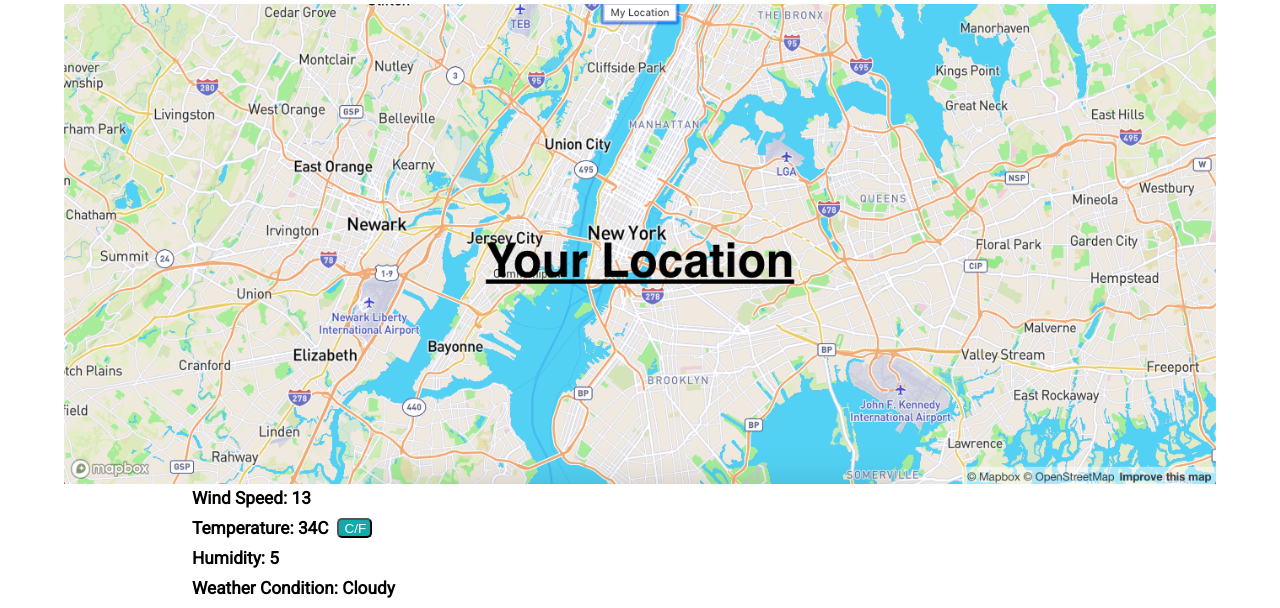
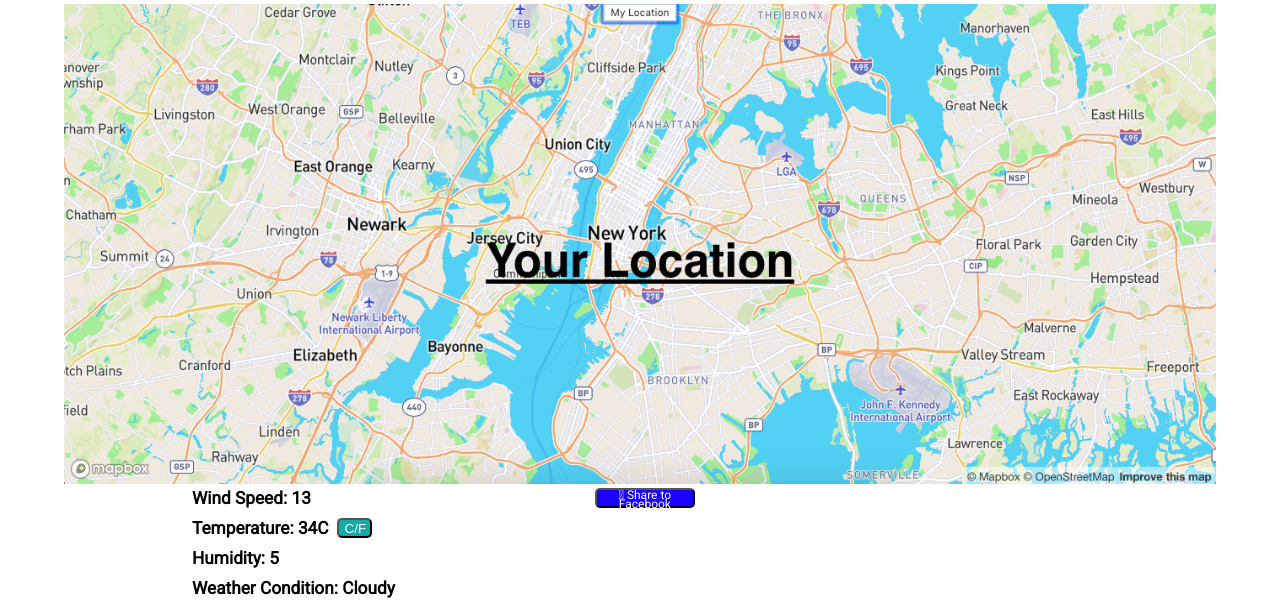
Before and after one commit to ikeshegs/geo-search-app, a plain HTML site: page map-details.html in a window 1280 px wide. Shown: the part 209-817 px from the top of the page. Drawn offline with Linux system fonts and the light colour scheme.

Commit message:
build share to facebook button

```diff
--- a/css/map-page.css
+++ b/css/map-page.css
@@ -28,12 +28,17 @@ a {
 }
 
 .map-details-container {
+  display: flex;
+  flex-direction: row;
+}
+
+.details-container {
   font-family: 'Roboto', sans-serif;
   font-size: 1.3em;
   margin: 0 15%;
 }
 
-.map-details-container .details {
+.details-container .details {
   display: flex;
   flex-direction: row;
   height: 30px;
@@ -49,6 +54,17 @@ a {
   font-size: 0.65em;
   width: 35px;
   height: 20px;
+  cursor: pointer;
+}
+
+.share-button button {
+  color: #fff;
+  background-color: #1900ff;
+  border-radius: 5px;
+  width: 100px;
+  height: 20px;
+  font-size: 0.75em;
+  font-family: 'Roboto', sans-serif;
   cursor: pointer;
 }
 
--- a/map-details.html
+++ b/map-details.html
@@ -25,6 +25,7 @@
       </div>
     </div>
     <div class="map-details-container">
+      <div class="details-container">
         <div class="details">
           <h5>Wind Speed: <span>13</span></h5>
         </div>
@@ -39,6 +40,10 @@
           <h5>Weather Condition: <span>Cloudy</span></h5>
         </div>
       </div>
+      <div class="share-button">
+        <button class="fa-facebook-f fa-lg" type="submit"> Share to Facebook</button>
+      </div>
+    </div>
   </main>
 </body>
 
```
Lines whose indentation alone changed are shown as unchanged.
